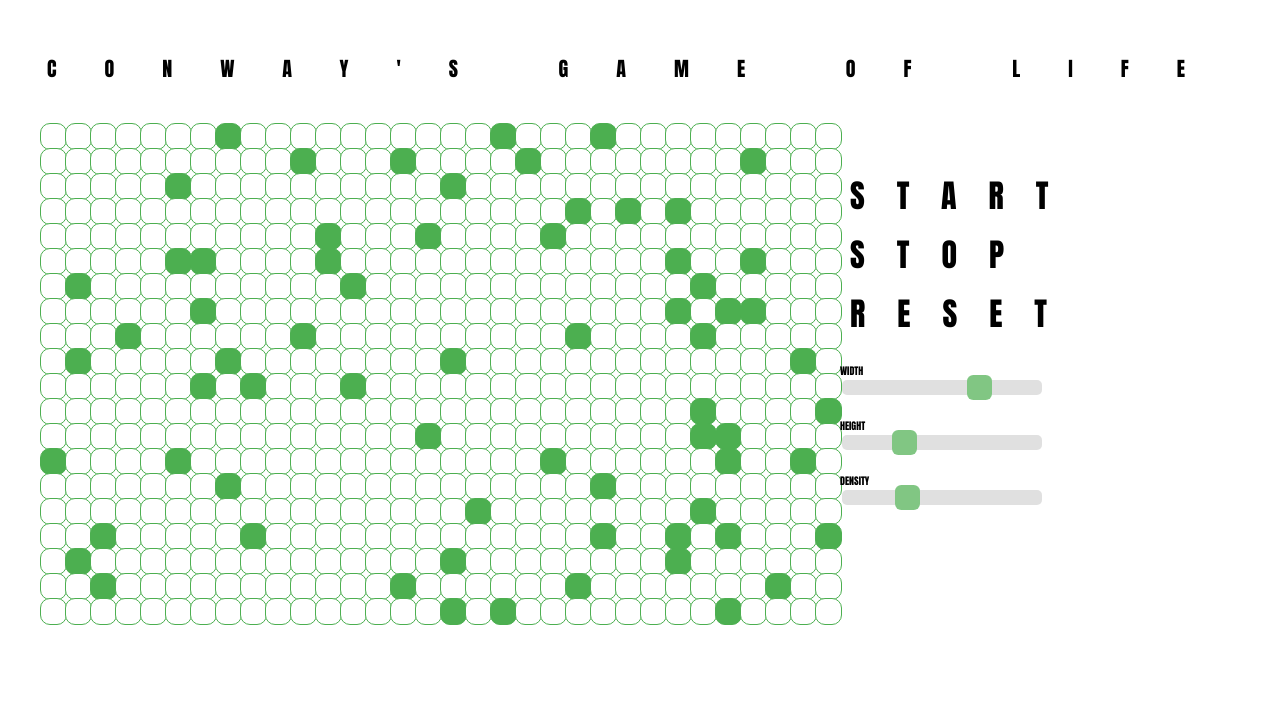
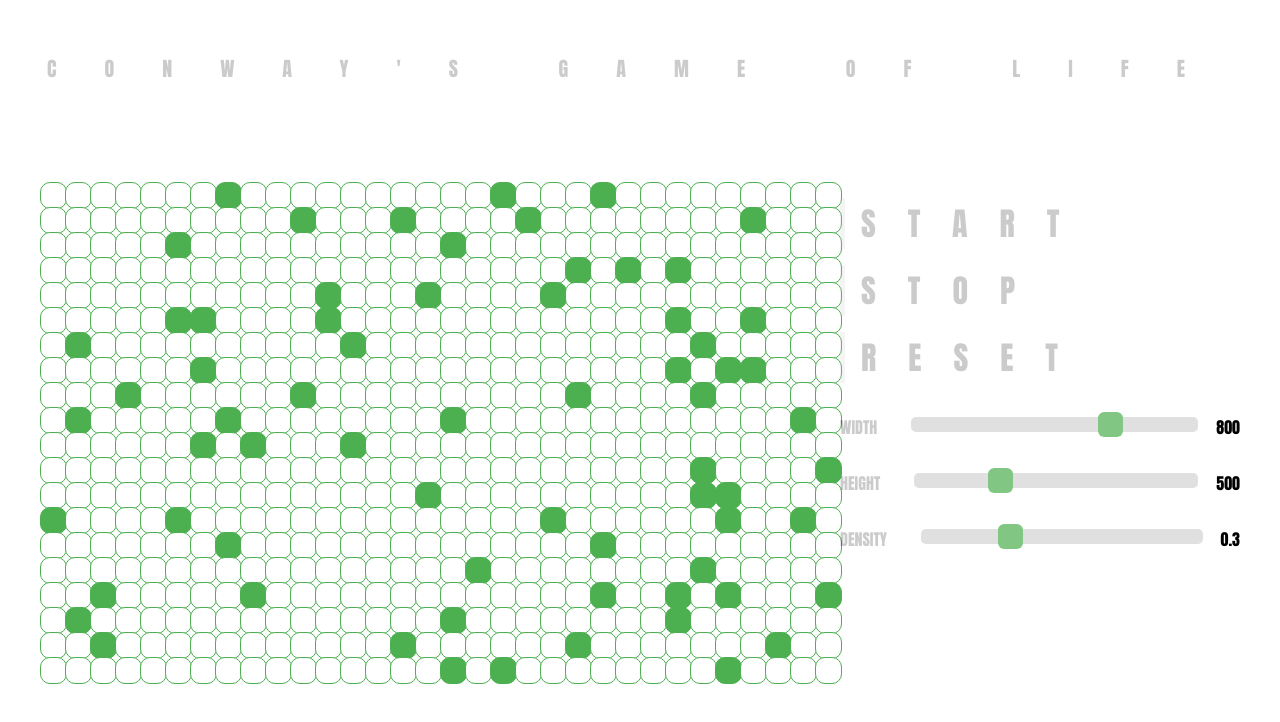
Before and after one commit to schwuchow/game-of-life, a React app: page / in a window 1280 px wide. Shown: the top 722 px of the page. Built offline with nearby package versions, Linux system fonts and the light colour scheme; the HTML template or start-up script is replaced by a standard one.

Commit message:
changed css, show slider label

```diff
--- a/src/app/App.scss
+++ b/src/app/App.scss
@@ -1,7 +1,7 @@
 .app {
     display: grid;
     grid-template-columns: 1fr 1fr 1fr;
-    grid-template-rows: 1fr 6fr;
+    grid-template-rows: 1fr 3fr;
     grid-template-areas:
         "title title title"
         "cellboard cellboard settings";
@@ -13,5 +13,12 @@
         text-align: center;
         letter-spacing: 3rem;
         line-height: 3rem;
+        transition: .5s;
+        opacity: 0.2;
+
+        &:hover {
+            letter-spacing: 1rem;
+            opacity: 1;
+        }
     }
 }
--- a/src/app/components/Button.scss
+++ b/src/app/components/Button.scss
@@ -5,11 +5,20 @@
     background-color: #fff;
     border: none;
     // border: 1px solid #4CAF50;
-    margin: 1%;
     font-family: Impact, Haettenschweiler, 'Arial Narrow Bold', sans-serif;
-    transition: .2s;
+    transition: opacity .4s, transform .2s;
+    opacity: 0.2;
+    border-left: 5px solid rgba(0,0,0,.2);
+    margin-top: 1rem;
+    padding-left: 1rem;
 
     &:hover {
-        background-color: #4CAF50;
+        opacity: 1;
+        // background-color: #4CAF50;
+    }
+
+    &:focus {
+        outline: none;
+        transform: translateY(2px);
     }
 }
--- a/src/app/components/Settings.scss
+++ b/src/app/components/Settings.scss
@@ -1,7 +1,7 @@
 .settings {
     grid-area: settings;
     align-self: center;
-    // border: 1px solid black;
+    // border: 2px solid rgba(0,0,0,.2);
     width: 100%;
     position: relative;
 
--- a/src/app/components/Slider.scss
+++ b/src/app/components/Slider.scss
@@ -1,7 +1,14 @@
 .slider-container {
 
-    width: 200px;
-    margin: 20px 0;
+    width: 400px;
+    margin: 2rem 0;
+    display: flex;
+
+    label {
+        opacity: .2;
+        font-size: 1rem;
+        margin-right: 2rem;
+    }
 
     .slider {
         -webkit-appearance: none;
@@ -13,10 +20,6 @@
         opacity: 0.7;
         -webkit-transition: .2s;
         transition: opacity .2s;
-      }
-
-      .slider:hover {
-        opacity: 1;
       }
 
     .slider::-webkit-slider-thumb {
@@ -36,4 +39,13 @@
     background: #4CAF50;
     cursor: pointer;
     }
+
+    span {
+        font-size: 1rem;
+        margin-left: 1rem;
     }
+
+    &:hover > * {
+        opacity: 1;
+    }
+}
--- a/src/app/components/Slider.tsx
+++ b/src/app/components/Slider.tsx
@@ -34,6 +34,7 @@ const Slider: React.FC<SliderProps> = props => {
                    step={props.step}
                    value={props.value}>
             </input>
+            <span>{props.value}</span>
         </div>
     );
 };
```
Lines whose indentation alone changed are shown as unchanged.
